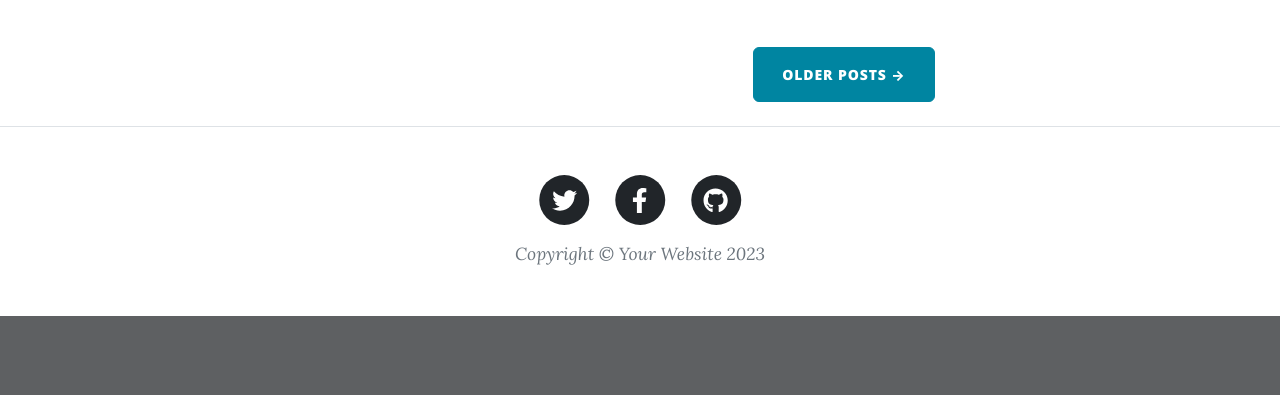
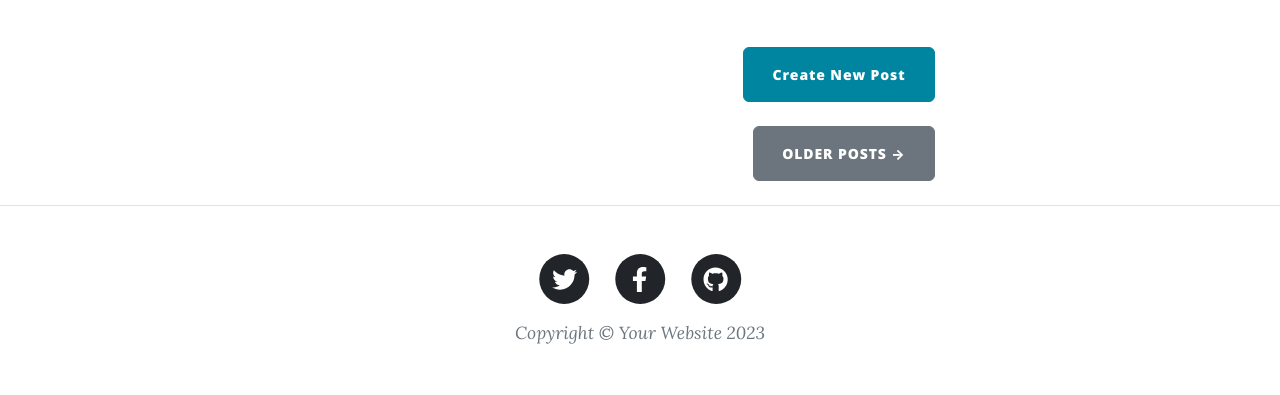
Before and after one commit to godfreydekew/Grit_Blog, a Flask app: page / in a window 1280 px wide. Shown: the part 533-928 px from the top of the page. Before the commit the page ends 849 px from the top, so only its background shows below. Run offline with Flask 3, Linux system fonts and the light colour scheme; data that the repository does not hold is empty; some libraries are stand-ins or nearby versions.

Commit message:
Add create button to index.html

```diff
--- a/main.py
+++ b/main.py
@@ -1,6 +1,7 @@
 from flask import Flask, render_template, redirect, url_for, request
 from flask_bootstrap import Bootstrap5
 from flask_sqlalchemy import SQLAlchemy
+from sqlalchemy import Integer, String, Text
 from flask_wtf import FlaskForm
 from wtforms import StringField, SubmitField
 from wtforms.validators import DataRequired, URL
--- a/templates/index.html
+++ b/templates/index.html
@@ -1,14 +1,16 @@
 {% include "header.html" %}
 
 <!-- Page Header-->
-<!--        <header class="masthead" style="background-image: url({{ url_for('static', filename='assets/img/home-bg.jpg') }})">-->
-        <header class="masthead" style="background-image: url('https://images.unsplash.com/photo-1470092306007-055b6797ca72?ixlib=rb-1.2.1&auto=format&fit=crop&w=668&q=80')">
+<header
+  class="masthead"
+  style="background-image: url('../static/assets/img/home-bg.jpg')"
+>
   <div class="container position-relative px-4 px-lg-5">
     <div class="row gx-4 gx-lg-5 justify-content-center">
       <div class="col-md-10 col-lg-8 col-xl-7">
         <div class="site-heading">
-                            <h1>ALX Blog</h1>
-                            <span class="subheading">Learn Hard Things</span>
+          <h1>Clean Blog</h1>
+          <span class="subheading">A Blog Theme by Start Bootstrap</span>
         </div>
       </div>
     </div>
@@ -18,26 +20,39 @@
 <div class="container px-4 px-lg-5">
   <div class="row gx-4 gx-lg-5 justify-content-center">
     <div class="col-md-10 col-lg-8 col-xl-7">
-
       <!-- Post preview-->
       {% for post in all_posts %}
       <div class="post-preview">
-                        <a href="{{ url_for('show_post', index=post.id) }}">
+        <a href="{{ url_for('show_post', post_id=post.id) }}">
           <h2 class="post-title">{{ post.title }}</h2>
           <h3 class="post-subtitle">{{ post.subtitle }}</h3>
         </a>
+        <!-- TODO: Add code to delete posts below -->
         <p class="post-meta">
           Posted by
-                            <a href="#!">{{ post.author }}</a>
-                            on {{ post.date }}
+          <a href="#">{{post.author}}</a>
+          on {{post.date}}
+          <a href="{{ url_for('delete', post_id=post.id) }}">✘</a>
         </p>
       </div>
       <!-- Divider-->
       <hr class="my-4" />
       {% endfor %}
 
+      <!-- New Post -->
+      <div class="d-flex justify-content-end mb-4">
+      <!-- TODO: Adding new posts -->
+        <a
+          class="btn btn-primary float-right"
+          href="{{ url_for('new_post') }}"
+          >Create New Post</a
+        >
+      </div>
+
       <!-- Pager-->
-                    <div class="d-flex justify-content-end mb-4"><a class="btn btn-primary text-uppercase" href="#!">Older Posts →</a></div>
+      <div class="d-flex justify-content-end mb-4">
+        <a class="btn btn-secondary text-uppercase" href="#!">Older Posts →</a>
+      </div>
     </div>
   </div>
 </div>
```
Lines whose indentation alone changed are shown as unchanged.
